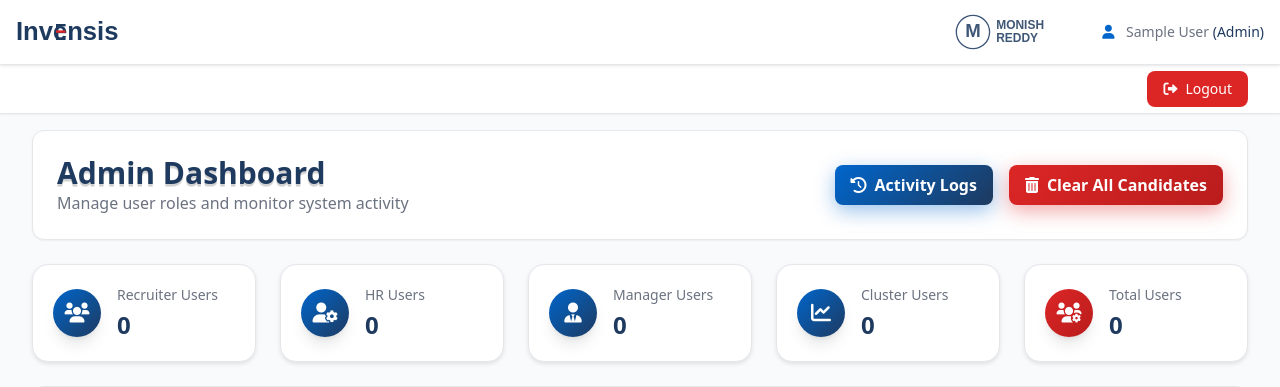
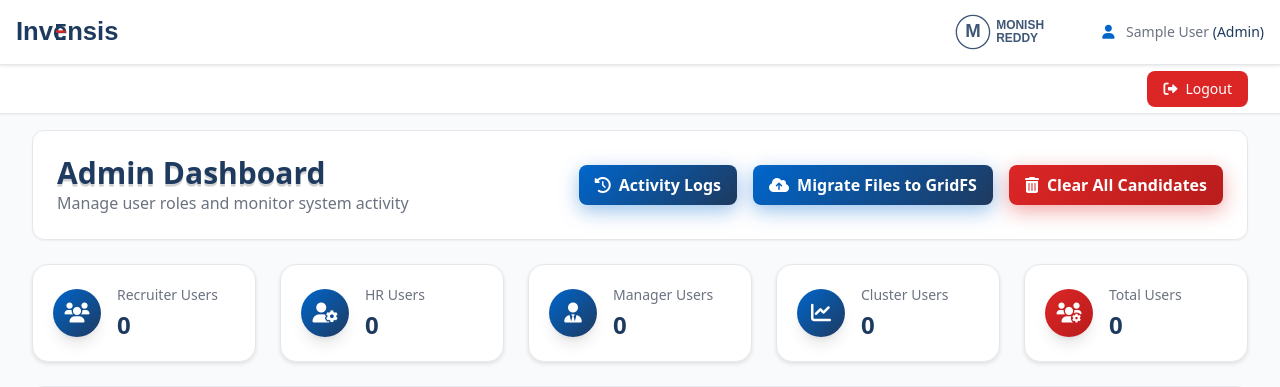
Before and after one commit to Mo-nish/Invensis_Requiter, a Flask app: page /admin/dashboard in a window 1280 px wide. Shown: the top 387 px of the page. Run offline with Flask 3, Linux system fonts and the light colour scheme; the visitor is signed in with stand-in values (Sample User, id 1); data that the repository does not hold is empty; some libraries are stand-ins or nearby versions.

Commit message:
Add Migrate Files to GridFS button in admin dashboard

```diff
--- a/Documents/Invensis/templates/admin/dashboard.html
+++ b/Documents/Invensis/templates/admin/dashboard.html
@@ -16,6 +16,10 @@
                    class="btn-3d btn-hr inline-flex items-center px-4 py-2 rounded-lg">
                     <i class="fas fa-history mr-2"></i>Activity Logs
                 </a>
+                <button onclick="migrateFilesToGridFS()"
+                        class="btn-3d btn-hr inline-flex items-center px-4 py-2 rounded-lg mr-3">
+                    <i class="fas fa-cloud-upload-alt mr-2"></i>Migrate Files to GridFS
+                </button>
                 <button onclick="showClearCandidatesModal()"
                         class="btn-3d btn-admin inline-flex items-center px-4 py-2 rounded-lg">
                     <i class="fas fa-trash-alt mr-2"></i>Clear All Candidates
```
